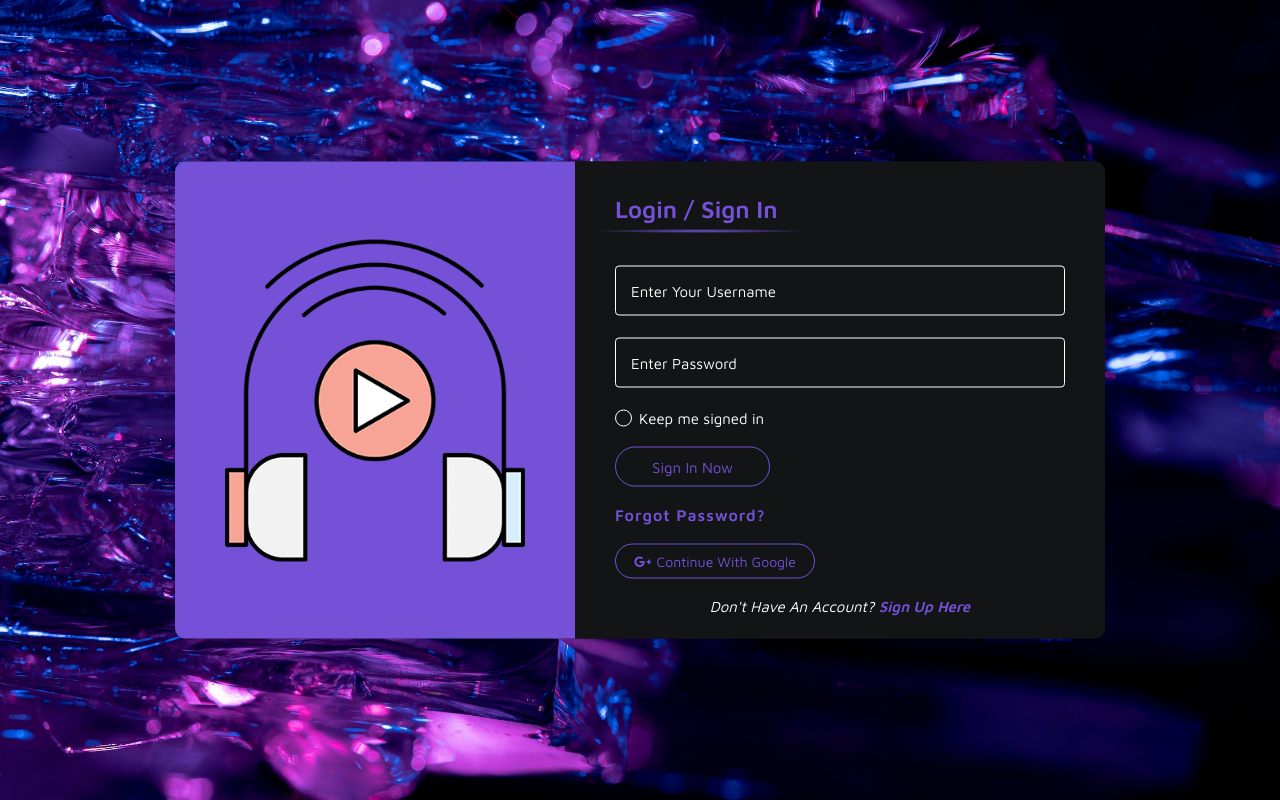
After one commit to gigaamiridze/Paradise, a Flask app: page /user/signin in a window 1280 px wide. The commit adds this page. Run offline with Flask 2, Linux system fonts and the light colour scheme; some libraries are stand-ins or nearby versions.

Commit message:
Added signin page content and styles

```diff
--- a/src/home/templates/index.html
+++ b/src/home/templates/index.html
@@ -26,7 +26,7 @@
         </div>
         <div class="auth-buttons">
           <a href="{{ url_for('user.sign_up') }}">sign up</a>
-          <a href="#">sign in</a>
+          <a href="{{ url_for('user.sign_in') }}">sign in</a>
         </div>
       </section>
       <section class="swiper-slide about-section">
--- a/src/static/css/global.css
+++ b/src/static/css/global.css
@@ -1,3 +1,4 @@
+@charset "UTF-8";
 @import url("https://fonts.googleapis.com/css2?family=Monoton&display=swap");
 @import url("https://fonts.googleapis.com/css2?family=Righteous&display=swap");
 @import url("https://fonts.googleapis.com/css2?family=Open+Sans:wght@300;400;500;600;700;800&display=swap");
@@ -71,7 +72,7 @@ a {
   box-shadow: 0 0 6px 4px #7551d8;
 }
 
-.auth-bg .form-section .form-container .form-content form .radio-content .field li input {
+.login-body .login-section .login-container .login-content form .form-block .form-group .remember-field, .auth-bg .form-section .form-container .form-content form .radio-content .field li input {
   margin: 0 7px 0 0;
   appearance: none;
   width: 17px;
@@ -868,3 +869,97 @@ body .horizontal-block .social-icons .mail::before {
   color: #7551d8;
   font-weight: 600;
 }
+
+.login-body {
+  height: 100vh;
+}
+.login-body .login-section {
+  padding: 0;
+  position: absolute;
+  top: 50%;
+  transform: translateY(-50%);
+  width: 100%;
+}
+.login-body .login-section .login-container {
+  height: 477px;
+}
+.login-body .login-section .login-container .login-content h2::after {
+  width: 350px;
+  left: -20%;
+}
+.login-body .login-section .login-container .login-content form {
+  margin-top: 45px;
+}
+.login-body .login-section .login-container .login-content form .form-block {
+  margin: 0;
+}
+.login-body .login-section .login-container .login-content form .form-block:nth-child(3) {
+  margin: 22px 0;
+}
+.login-body .login-section .login-container .login-content form .form-block .form-group {
+  width: 100%;
+  display: flex;
+  justify-content: flex-start;
+  align-items: center;
+}
+.login-body .login-section .login-container .login-content form .form-block .form-group .input-field {
+  width: 100%;
+}
+.login-body .login-section .login-container .login-content form .form-block .form-group .input-icon {
+  right: 4%;
+}
+.login-body .login-section .login-container .login-content form .form-block .form-group .remember-field::after {
+  content: "✓";
+  display: block;
+  font-size: 10px;
+  color: #ffffff;
+  display: none;
+}
+.login-body .login-section .login-container .login-content form .form-block .form-group .remember-field:checked::after {
+  display: block;
+}
+.login-body .login-section .login-container .login-content form .form-block .form-group .keep-title {
+  font-size: 15px;
+  font-family: "Maven Pro", sans-serif;
+  color: #ffffff;
+  text-transform: none;
+}
+.login-body .login-section .login-container .login-content form .submit-btn {
+  margin: 20px 0;
+}
+.login-body .login-section .login-container .login-content .forgot-pass {
+  font-size: 16px;
+  font-family: "Maven Pro", sans-serif;
+  color: #7551d8;
+  text-transform: capitalize;
+  font-weight: 600;
+  letter-spacing: 1px;
+}
+.login-body .login-section .login-container .login-content .google-service {
+  width: 200px;
+  height: 35px;
+  background-color: transparent;
+  border-width: 1px;
+  border-style: solid;
+  border-color: #7551d8;
+  border-radius: 20px;
+  margin: 20px 0;
+  display: flex;
+  justify-content: center;
+  align-items: center;
+  font-size: 14px;
+  font-family: "Maven Pro", sans-serif;
+  color: #7551d8;
+  text-transform: capitalize;
+  transition-property: all;
+  transition-duration: 0.3s;
+  transition-timing-function: ease-in-out;
+}
+.login-body .login-section .login-container .login-content .google-service:hover {
+  background-color: #7551d8;
+  color: #ffffff;
+}
+.login-body .login-section .login-container .login-content .google-service i {
+  font-size: 14px;
+  margin-right: 5px;
+}
--- a/src/static/scss/global.scss
+++ b/src/static/scss/global.scss
@@ -16,3 +16,4 @@
 @import "../../home/static/scss/news";
 @import "../../home/static/scss/contact";
 @import "../../user/static/scss/signup";
+@import "../../user/static/scss/signin";
--- /dev/null
+++ b/src/user/templates/signin.html
@@ -0,0 +1,43 @@
+{% extends 'base.html' %}
+{% block content %}
+<body class="login-body auth-bg" style="background-image: url('./src/user/static/img/auth-bg.jpeg')">
+  <section class="form-section login-section">
+    <div class="form-container login-container">
+      <div class="form-img">
+        <img src="{{ url_for('user.static', filename='img/form-img.png') }}" alt="Image">
+      </div>
+      <div class="form-content login-content">
+        <h2>login / sign in</h2>
+        <form method="POST">
+          {{ form.hidden_tag() }}
+          <div class="form-block">
+            <div class="form-group">
+              {{ form.username(class="input-field", placeholder="enter your username") }}
+              <i class="fa-light fa-user input-icon"></i>
+            </div>
+          </div>
+          <div class="form-block">
+            <div class="form-group">
+              {{ form.password(class="input-field", placeholder="enter password") }}
+              <i class="fa-light fa-lock input-icon"></i>
+            </div>
+          </div>
+          <div class="form-block">
+            <div class="form-group">
+              {{ form.remember(class="remember-field") }}
+              <p class="keep-title">Keep me signed in</p>
+            </div>
+          </div>
+          {{ form.submit(class="submit-btn") }}
+        </form>
+        <a href="#" class="forgot-pass">forgot password?</a>
+        <a class="google-service" href="https://www.google.com/account/about/" target="_blank">
+          <i class="fa-brands fa-google-plus-g"></i>
+          continue with google
+        </a>
+        <p class="auth-here">don't have an account? <a href="{{ url_for('user.sign_up') }}">sign up here</a></p>
+      </div>
+    </div>
+  </section>
+</body>
+{% endblock %}
--- a/src/user/templates/signup.html
+++ b/src/user/templates/signup.html
@@ -69,7 +69,7 @@
           </div>
           {{ form.submit(class="submit-btn") }}
         </form>
-        <p class="auth-here">already have an account? <a href="#">sign in here</a></p>
+        <p class="auth-here">already have an account? <a href="{{ url_for('user.sign_in') }}">sign in here</a></p>
       </div>
     </div>
   </section>
--- a/src/user/views.py
+++ b/src/user/views.py
@@ -6,3 +6,8 @@ from .forms import Signup, Signin
 def sign_up():
     form = Signup()
     return render_template('signup.html', form=form)
+
+@user_blueprint.route('/signin', methods=['GET', 'POST'])
+def sign_in():
+    form = Signin()
+    return render_template('signin.html', form=form)
```
Also changed, not shown: src/user/static/scss/_signin.scss (added, +83 -0 lines).
